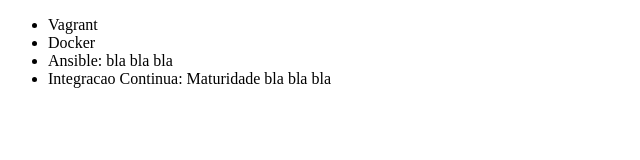
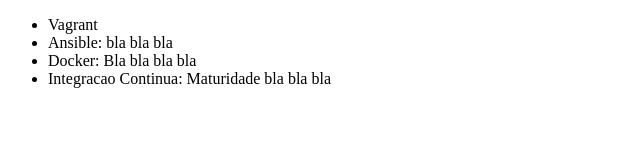
Before and after one commit to LucasMatricarde/curso-alura-git, a plain HTML site: page index.html in a window 1280 px wide. Shown: the whole page, without its empty margins (0-640 px from the left). Drawn offline with Linux system fonts and the light colour scheme.

Commit message:
corrigindo curso

```diff
--- a/index.html
+++ b/index.html
@@ -7,8 +7,8 @@
 <body>
     <ul>
         <li>Vagrant</li>
-        <li>Docker</li>
         <li>Ansible: bla bla bla</li>
+        <li>Docker: Bla bla bla bla</li>
         <li>Integracao Continua: Maturidade bla bla bla</li>
     </ul>
 </body>
```
